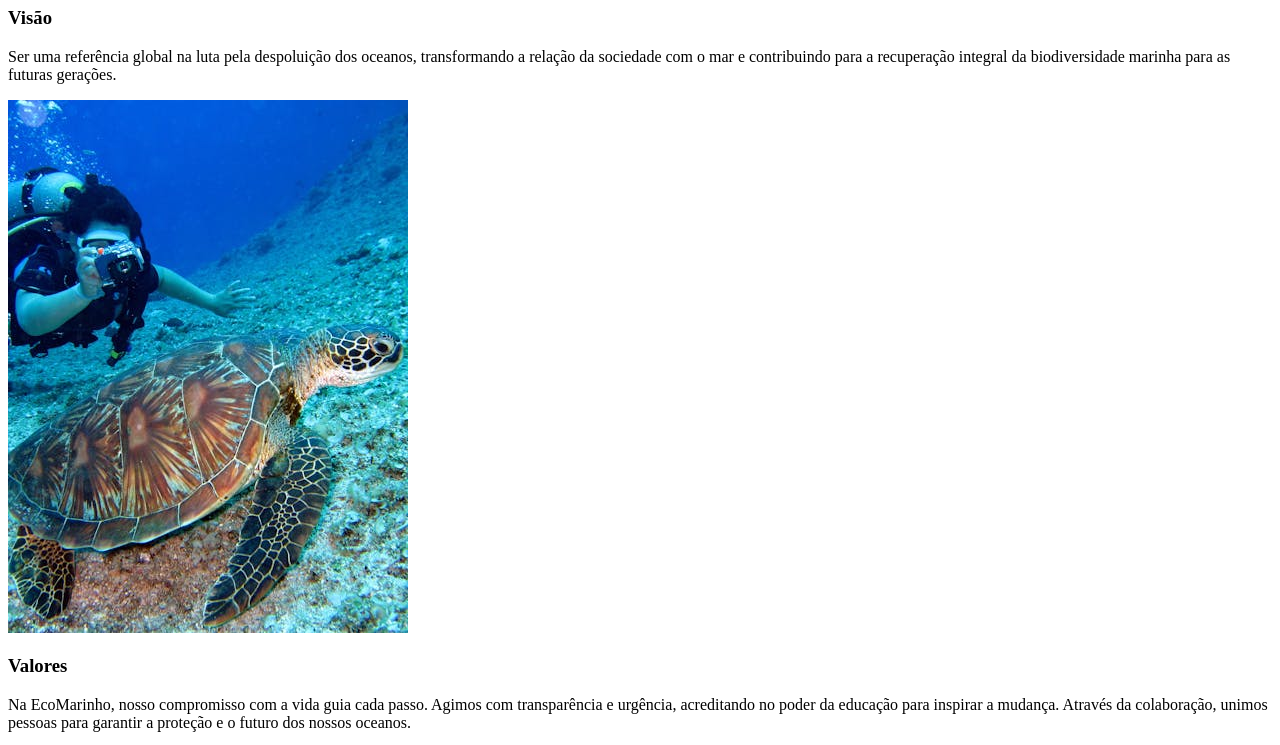
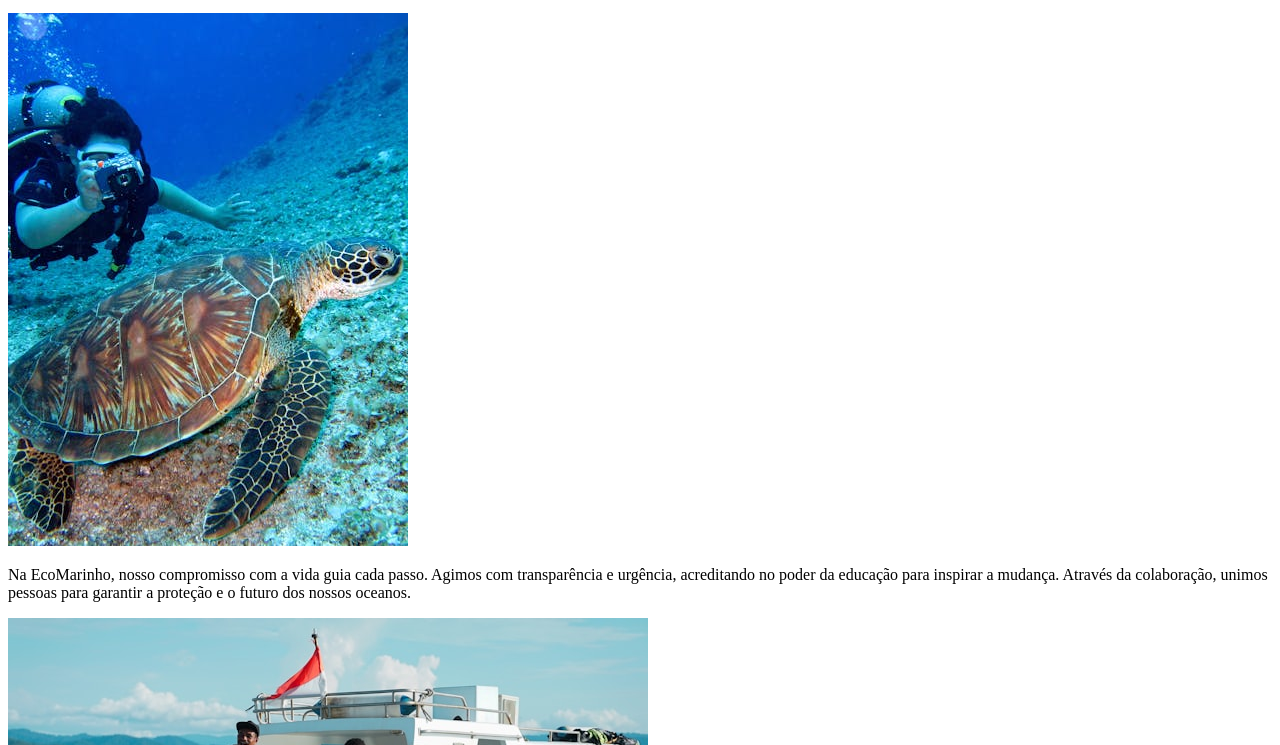
Before and after one commit to Lucas-LkTecc/ong-eco-marinho, a plain HTML site: page assets/pages/index.html in a window 1280 px wide. Shown: the part 2577-3322 px from the top of the page. Drawn offline with Linux system fonts and the light colour scheme.

Commit message:
alteraçãr na section de missão, visão e valores

```diff
--- a/assets/pages/index.html
+++ b/assets/pages/index.html
@@ -54,22 +54,19 @@
             <div class="cards-container">
                 <div class="card">
                     <img src="/assets/images/main/missao.jpg" alt="Vida marinha em um coral">
-                    <div class="card-content">
-                        <h3>Missão</h3>
+                    <div class="card-overlay">
                         <p>Promover a regeneração dos ecossistemas marinhos, mobilizando pessoas e recursos para limpar nossos oceanos, resgatar e reabilitar a vida selvagem e educar a sociedade sobre a importância de um planeta azul e saudável.</p>
                     </div>
                 </div>
                 <div class="card">
                     <img src="/assets/images/main/visao.jpg" alt="Mergulhador com tubarões">
-                    <div class="card-content">
-                        <h3>Visão</h3>
+                    <div class="card-overlay">
                         <p>Ser uma referência global na luta pela despoluição dos oceanos, transformando a relação da sociedade com o mar e contribuindo para a recuperação integral da biodiversidade marinha para as futuras gerações.</p>
                     </div>
                 </div>
                 <div class="card">
                     <img src="/assets/images/main/valores.jpg" alt="Mergulhador com Tartaruga-marinha">
-                    <div class="card-content">
-                        <h3>Valores</h3>
+                    <div class="card-overlay">
                         <p>
                             Na EcoMarinho, nosso compromisso com a vida guia cada passo. Agimos com transparência e urgência, acreditando no poder da educação para inspirar a mudança. Através da colaboração, unimos pessoas para garantir a proteção e o futuro dos nossos oceanos.
                         </p>
```
